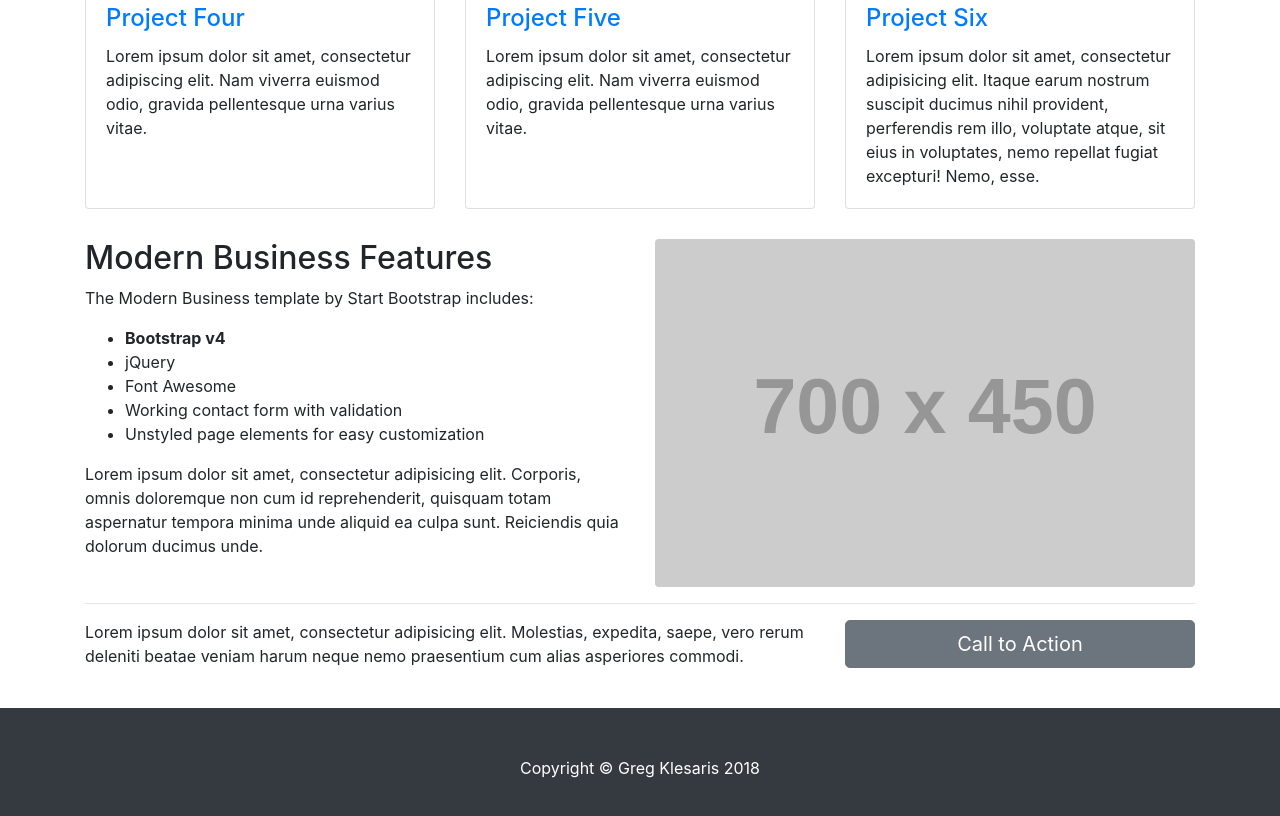
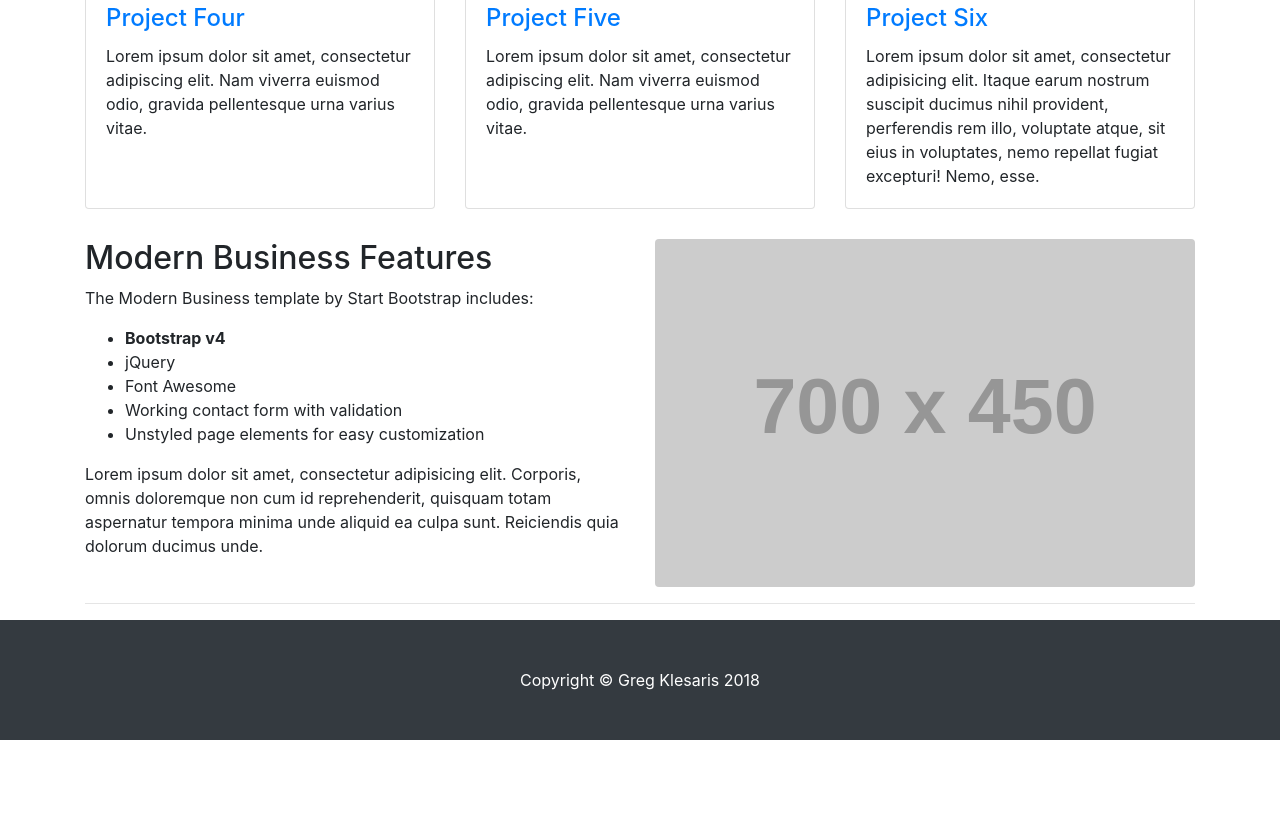
Before and after one commit to gklesaris/gklesaris.github.io, a website: page index.html in a window 1280 px wide. Shown: the part 1741-2557 px from the top of the page. After the commit the page ends 2481 px from the top, so only its background shows below. Drawn offline with Linux system fonts and the light colour scheme; placeholder pictures from the web are drawn by us.

Commit message:
removing cta

```diff
--- a/index.html
+++ b/index.html
@@ -258,16 +258,6 @@
 
       <hr>
 
-      <!-- Call to Action Section -->
-      <div class="row mb-4">
-        <div class="col-md-8">
-          <p>Lorem ipsum dolor sit amet, consectetur adipisicing elit. Molestias, expedita, saepe, vero rerum deleniti beatae veniam harum neque nemo praesentium cum alias asperiores commodi.</p>
-        </div>
-        <div class="col-md-4">
-          <a class="btn btn-lg btn-secondary btn-block" href="#">Call to Action</a>
-        </div>
-      </div>
-
     </div>
     <!-- /.container -->
 
```
